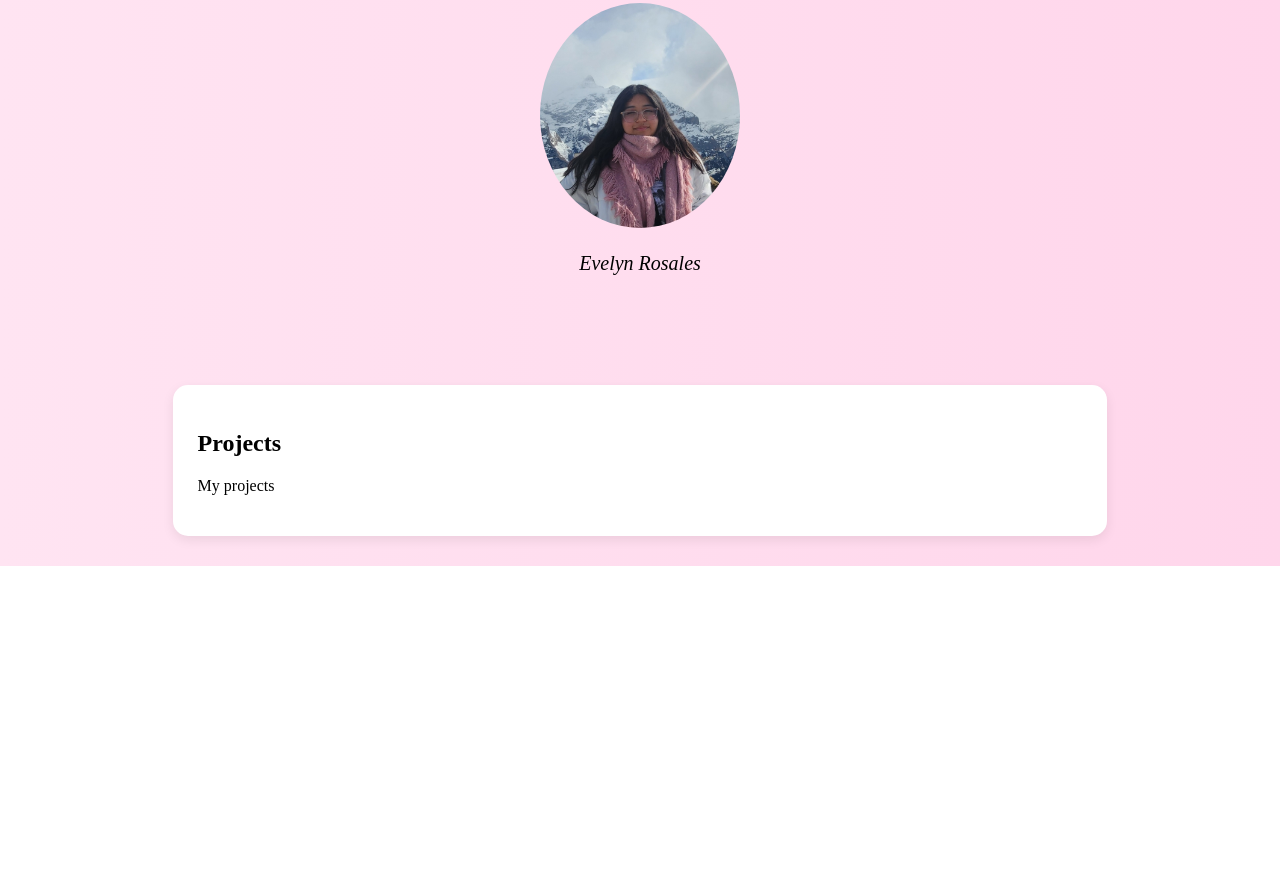
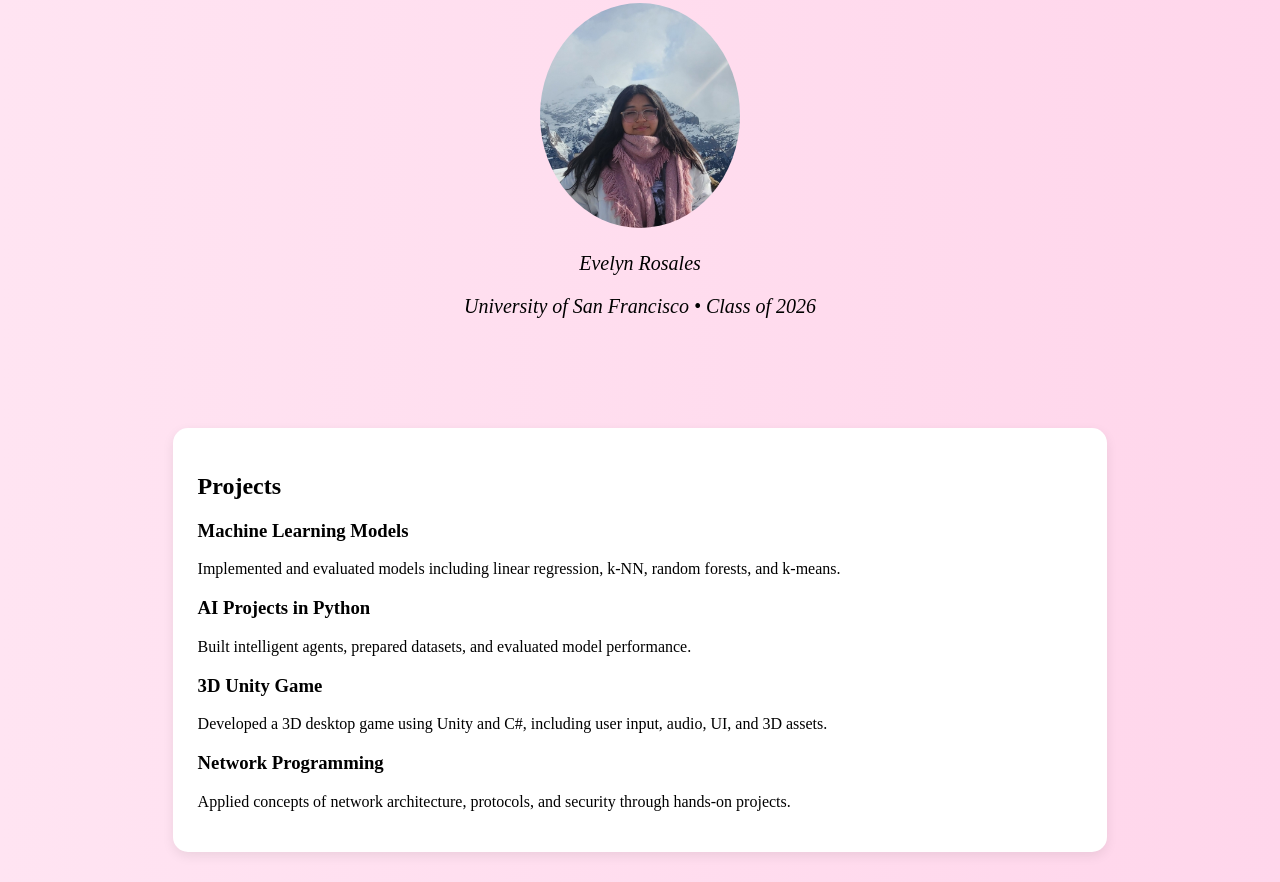
Before and after one commit to rosalesevelyn/my-website, a plain HTML site: page projects.html in a window 1280 px wide. Shown: the part 271-1153 px from the top of the page. Before the commit the page ends 837 px from the top, so only its background shows below. Drawn offline with Linux system fonts and the light colour scheme.

Commit message:
Add files via upload

```diff
--- a/projects.html
+++ b/projects.html
@@ -26,12 +26,28 @@
             <h1>Welcome to My Website 💖</h1>
             <img src="me.jpg" class="me">
             <p>Evelyn Rosales</p>
+            <p>University of San Francisco • Class of 2026</p>
         </div>
 
         <!--Projects-->
         <div id="projects" class ="projects">
             <h2>Projects</h2>
-            <p>My projects</p>
+            <h3>Machine Learning Models</h3>
+            <p>
+                Implemented and evaluated models including linear regression, k-NN, random forests, and k-means.
+            </p>
+            <h3>AI Projects in Python</h3>
+            <p>
+                Built intelligent agents, prepared datasets, and evaluated model performance.
+            </p>
+            <h3>3D Unity Game</h3>
+            <p>
+                Developed a 3D desktop game using Unity and C#, including user input, audio, UI, and 3D assets.
+            </p>
+            <h3>Network Programming</h3>
+            <p>
+                Applied concepts of network architecture, protocols, and security through hands-on projects.
+            </p>
         </div>
 
     </body>
```
Also changed, not shown: contact.html (+4 -2 lines), experience.html (+14 -1 lines), index.html (+8 -1 lines), skills.html (+5 -1 lines), style.css (indentation only), 1 other file.
